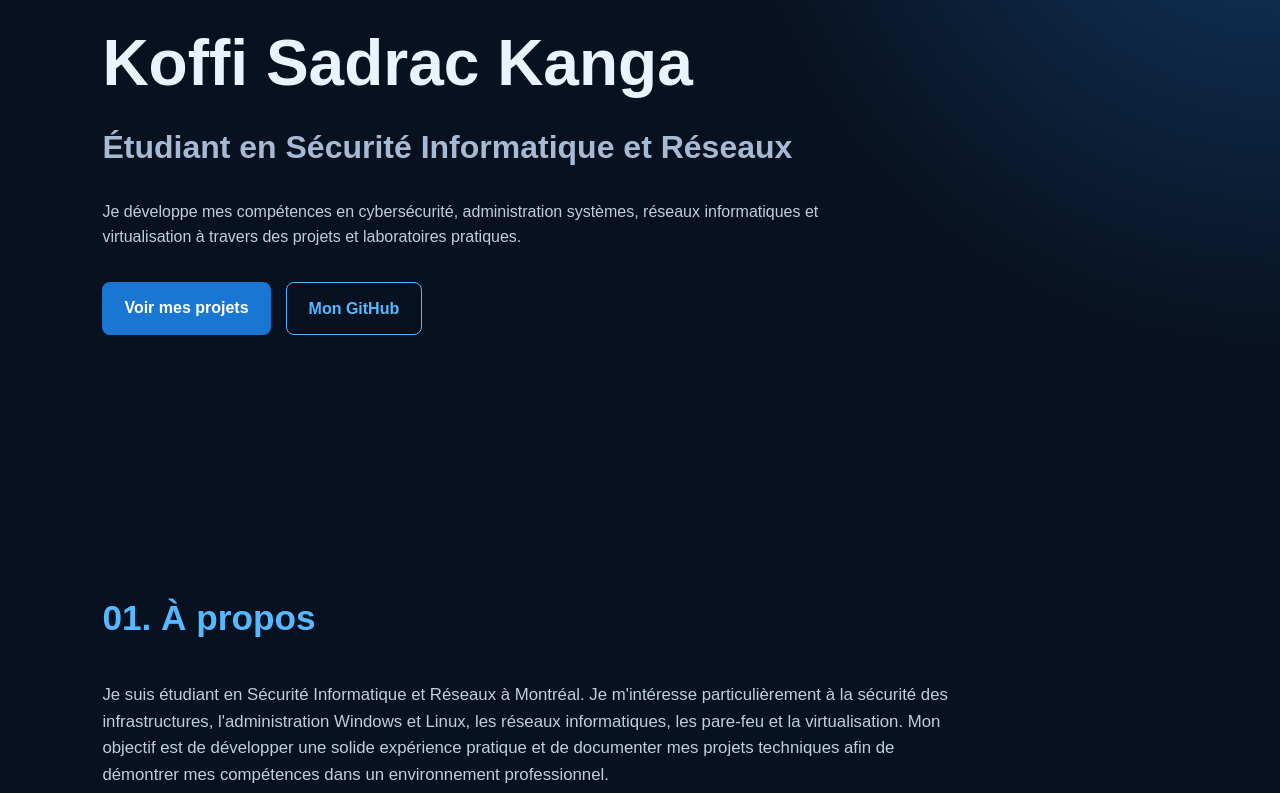
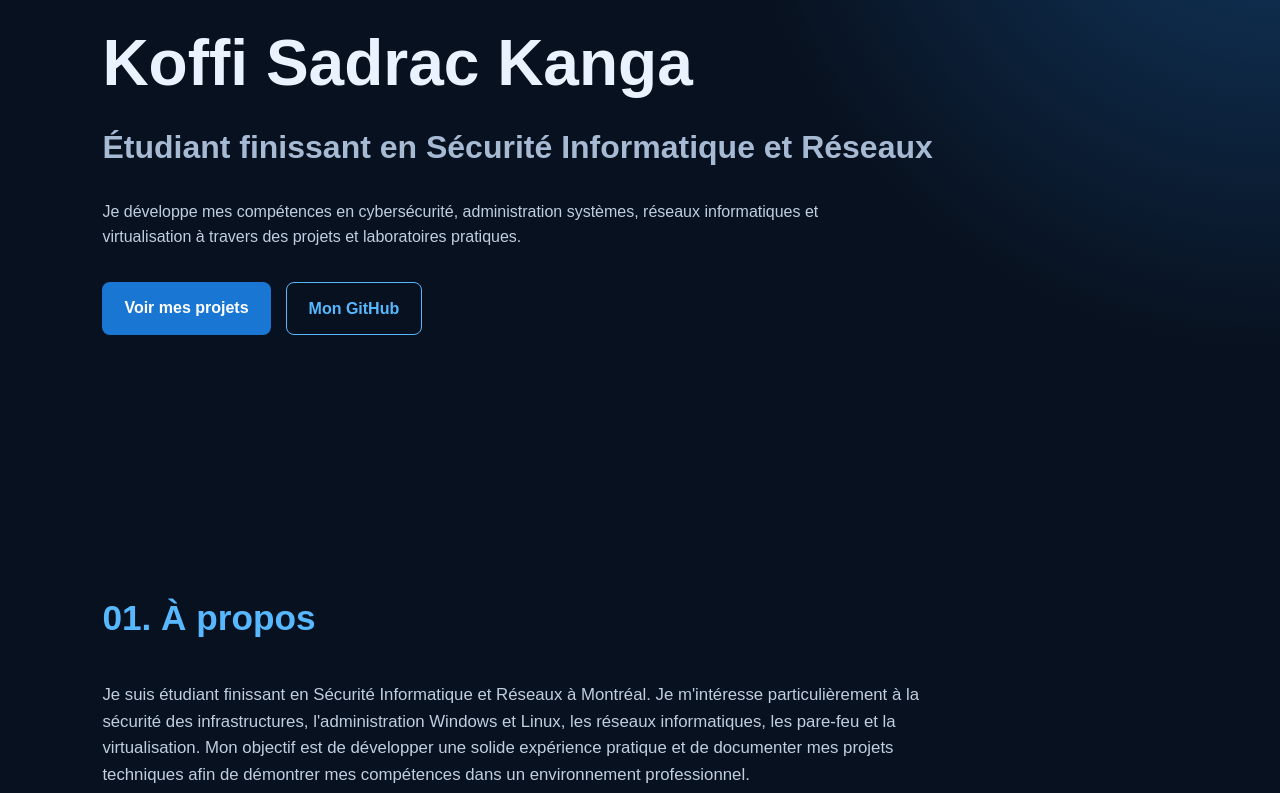
Before and after one commit to koffisadrac/koffisadrac.github.io, a plain HTML site: page index.html in a window 1280 px wide. Shown: the part 270-1063 px from the top of the page. Drawn offline with Linux system fonts and the light colour scheme.

Commit message:
Étudiant finissant

```diff
--- a/index.html
+++ b/index.html
@@ -308,9 +308,9 @@ CYBERSÉCURITÉ • RÉSEAUX • SYSTÈMES
 <h1>Koffi Sadrac Kanga</h1>
 
 <h2
-data-fr="Étudiant en Sécurité Informatique et Réseaux"
-data-en="Cybersecurity & Networking Student">
-Étudiant en Sécurité Informatique et Réseaux
+data-fr="Étudiant finissant en Sécurité Informatique et Réseaux"
+data-en="Graduating Cybersecurity & Networking Student">
+Étudiant finissant en Sécurité Informatique et Réseaux
 </h2>
 
 <p class="intro"
@@ -350,9 +350,9 @@ Mon GitHub
 </h2>
 
 <p class="about"
-data-fr="Je suis étudiant en Sécurité Informatique et Réseaux à Montréal. Je m'intéresse particulièrement à la sécurité des infrastructures, l'administration Windows et Linux, les réseaux informatiques, les pare-feu et la virtualisation. Mon objectif est de développer une solide expérience pratique et de documenter mes projets techniques afin de démontrer mes compétences dans un environnement professionnel."
-data-en="I am a Cybersecurity and Networking student in Montreal. I am particularly interested in infrastructure security, Windows and Linux administration, computer networking, firewalls and virtualization. My goal is to build strong hands-on experience and document my technical projects to demonstrate my skills in a professional environment.">
-Je suis étudiant en Sécurité Informatique et Réseaux à Montréal.
+data-fr="Je suis étudiant finissant en Sécurité Informatique et Réseaux à Montréal. Je m'intéresse particulièrement à la sécurité des infrastructures, l'administration Windows et Linux, les réseaux informatiques, les pare-feu et la virtualisation. Mon objectif est de développer une solide expérience pratique et de documenter mes projets techniques afin de démontrer mes compétences dans un environnement professionnel."
+data-en="I am a graduating Cybersecurity and Networking student in Montreal. I am particularly interested in infrastructure security, Windows and Linux administration, computer networking, firewalls and virtualization. My goal is to build strong hands-on experience and document my technical projects to demonstrate my skills in a professional environment.">
+Je suis étudiant finissant en Sécurité Informatique et Réseaux à Montréal.
 Je m'intéresse particulièrement à la sécurité des infrastructures,
 l'administration Windows et Linux, les réseaux informatiques,
 les pare-feu et la virtualisation. Mon objectif est de développer
```
